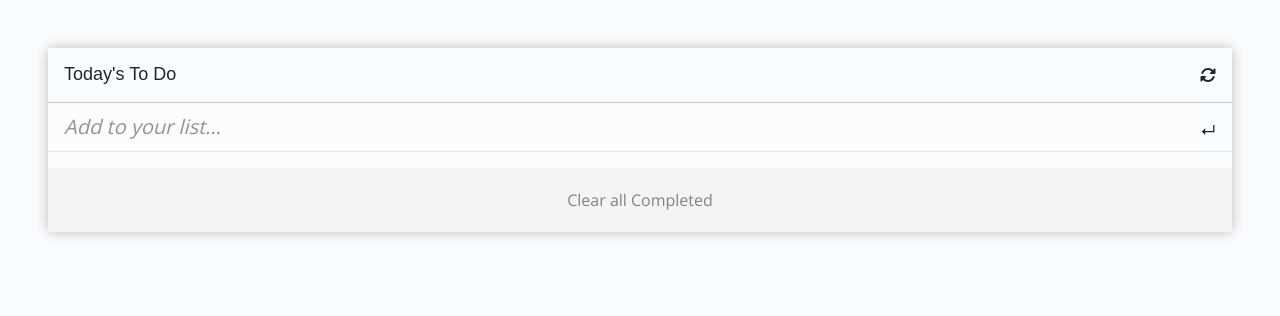
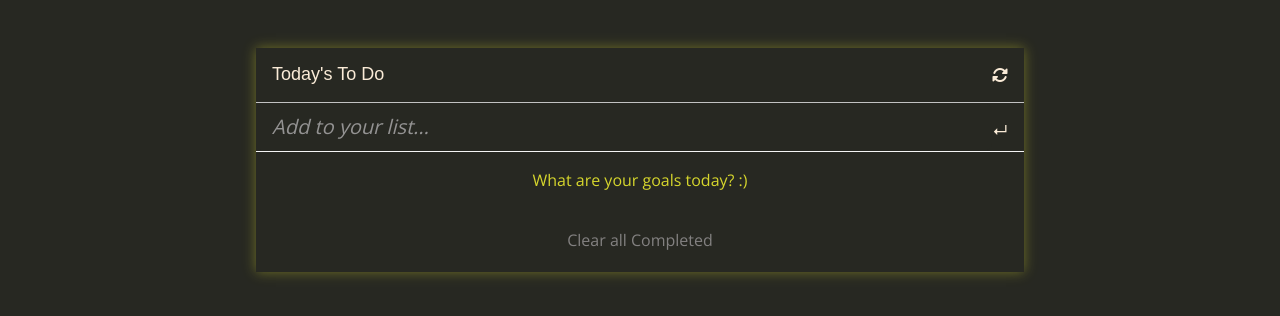
Before and after one commit to alef-garrido/myToDoList, a website built with webpack: page src/index.html in a window 1280 px wide. Built offline with nearby package versions, Linux system fonts and the light colour scheme.

Commit message:
Update style.css

```diff
--- a/src/style.css
+++ b/src/style.css
@@ -32,10 +32,11 @@ html:focus-within {
 
 /* Set core body defaults */
 body {
+  color: antiquewhite;
   min-height: 100vh;
   text-rendering: optimizeSpeed;
   line-height: 1.5;
-  background-color: rgb(250, 253, 255);
+  background-color: #272822;
   padding: 3em;
 }
 
@@ -76,7 +77,10 @@ select {
 }
 
 main {
-  box-shadow: 0 0 0.75rem rgb(194, 184, 186);
+  box-shadow: 0 0 0.75rem rgb(214, 214, 45, 41%);
+  width: 60vw;
+  margin: 0 auto;
+
 }
 
 h1 {
@@ -99,6 +103,7 @@ li {
   grid-template-columns: 10% 85% 5%;
   border-bottom: solid 1px rgb(194, 194, 194);
   align-items: center;
+  color: #fffeca;
 }
 
 form {
@@ -124,7 +129,7 @@ form {
 .clearBtn {
   width: 100%;
   height: 4rem;
-  background-color: rgb(244, 244, 245);
+  background-color: #272822;
   color: rgb(131, 129, 129);
   border: none;
 }
@@ -136,7 +141,7 @@ span {
 .emptyState {
   text-align: center;
   margin: 1rem;
-  color: rgb(189, 154, 173);
+  color: #D6D62D;
 }
 
 input[type=text],
@@ -148,6 +153,7 @@ input[type=text]:focus-visible {
   background: transparent;
   outline: none;
   box-shadow: none;
+  color: antiquewhite;
 }
 
 .todo {
@@ -158,11 +164,13 @@ input[type=text]:focus-visible {
 .add {
   display: flex;
   align-items: center;
-  border-bottom: 1px solid rgba(0, 0, 0, 0.08);
+  border-bottom: 1px solid whitesmoke;
 }
 
 .add input {
   border: none;
+  background-color: #272822;
+  caret-color: #74AF2A;
 }
 
 .add input::placeholder {
@@ -186,5 +194,6 @@ input[type=text]:focus-visible {
 }
 
 .editing {
-  background: #fffeca;
+  color: #74AF2A;
+  background: #1E1F1C;
 }
--- a/src/utils/rendering.js
+++ b/src/utils/rendering.js
@@ -1,4 +1,4 @@
-export default function renderList(arr) {
+function renderList(arr) {
   const list = document.getElementById('listContainer');
   list.innerHTML = '';
   if (arr.length === 0) {
@@ -28,3 +28,5 @@ export default function renderList(arr) {
     });
   }
 }
+
+export default { renderList }
```
